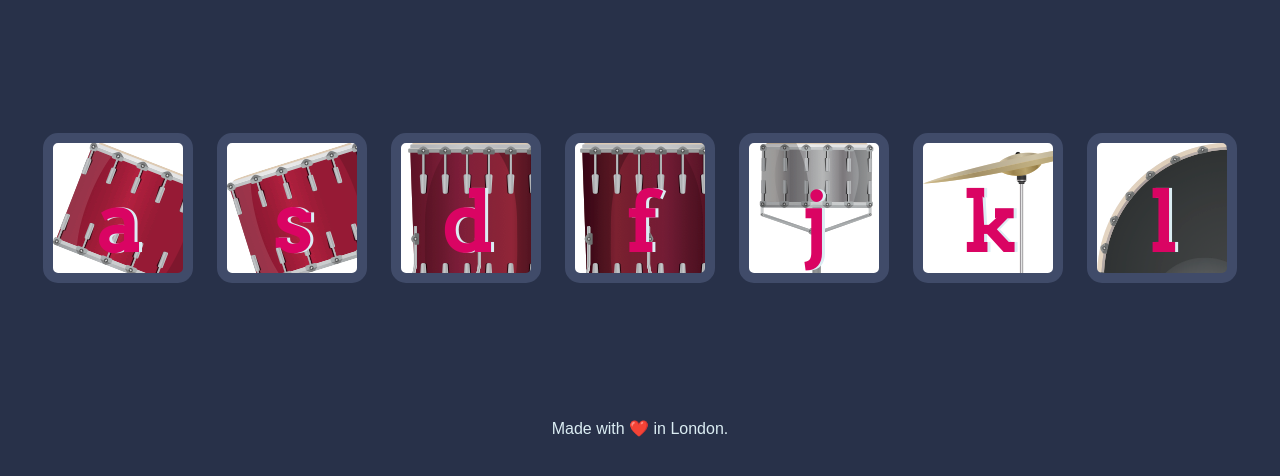
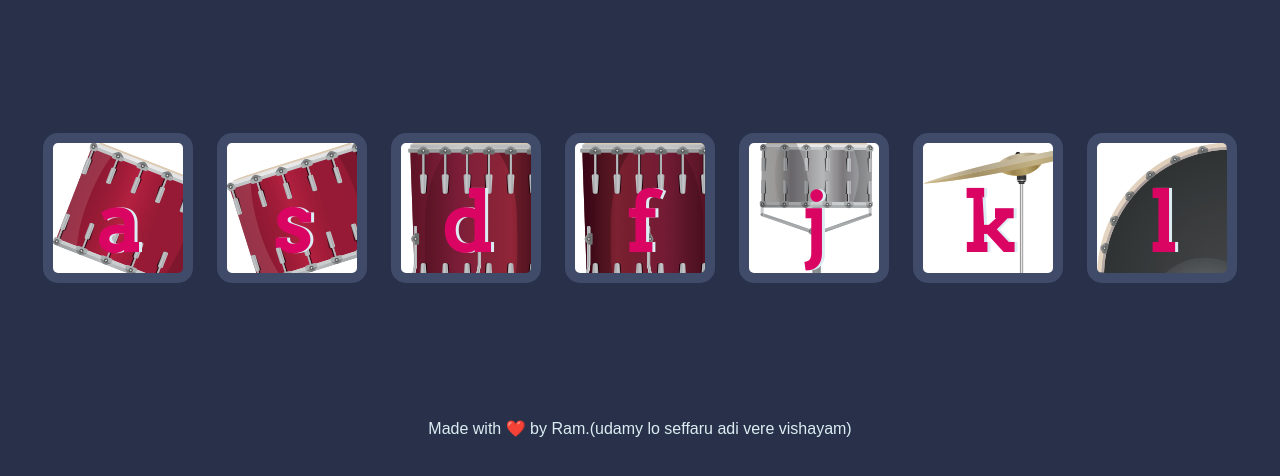
Before and after one commit to ram-199/DrumKit, a plain HTML site: page index.html in a window 1280 px wide. Shown: the part 156-632 px from the top of the page. Drawn offline with Linux system fonts and the light colour scheme.

Commit message:
footerchange

```diff
--- a/index.html
+++ b/index.html
@@ -25,7 +25,7 @@
   <script src="src/js/index.js"></script>
 </body>
 <footer>
-  Made with ❤️ in London.
+  Made with ❤️ by Ram.(udamy lo seffaru adi vere vishayam)
 </footer>
 
 </html>
```
